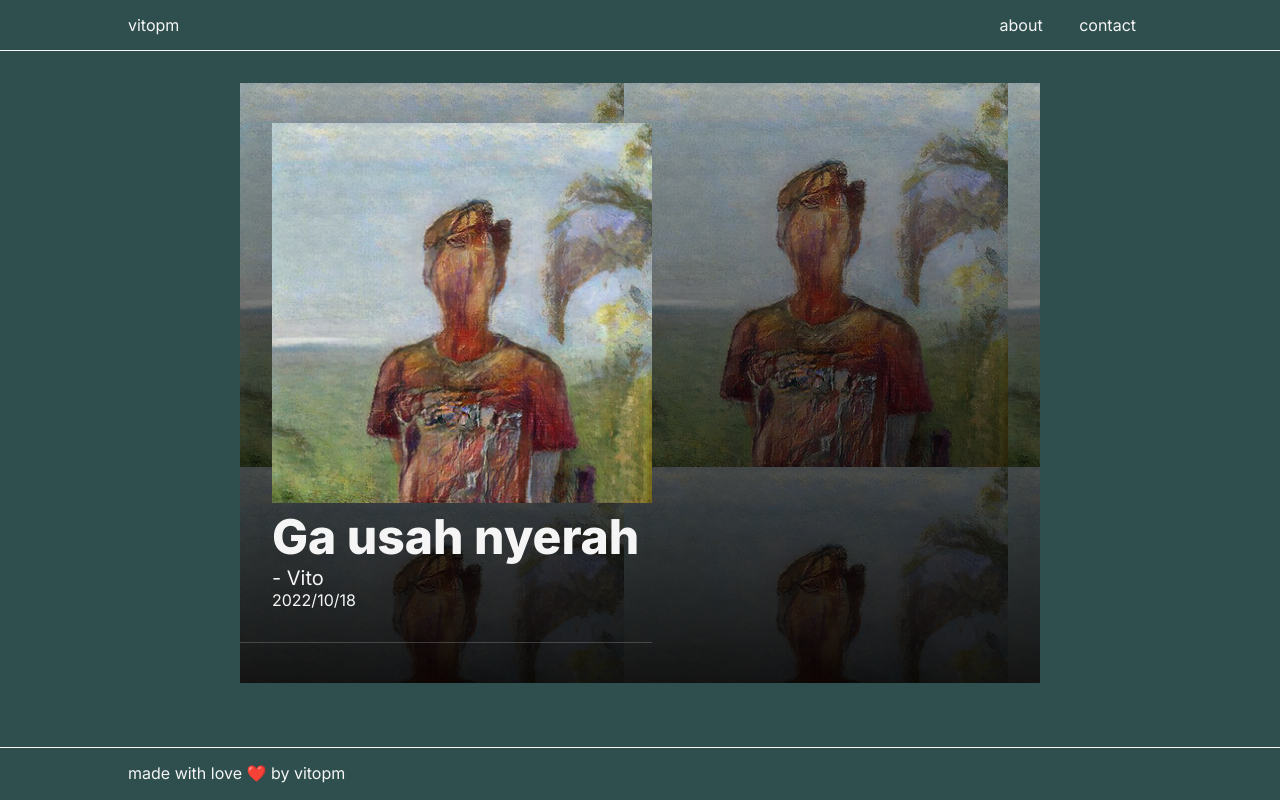
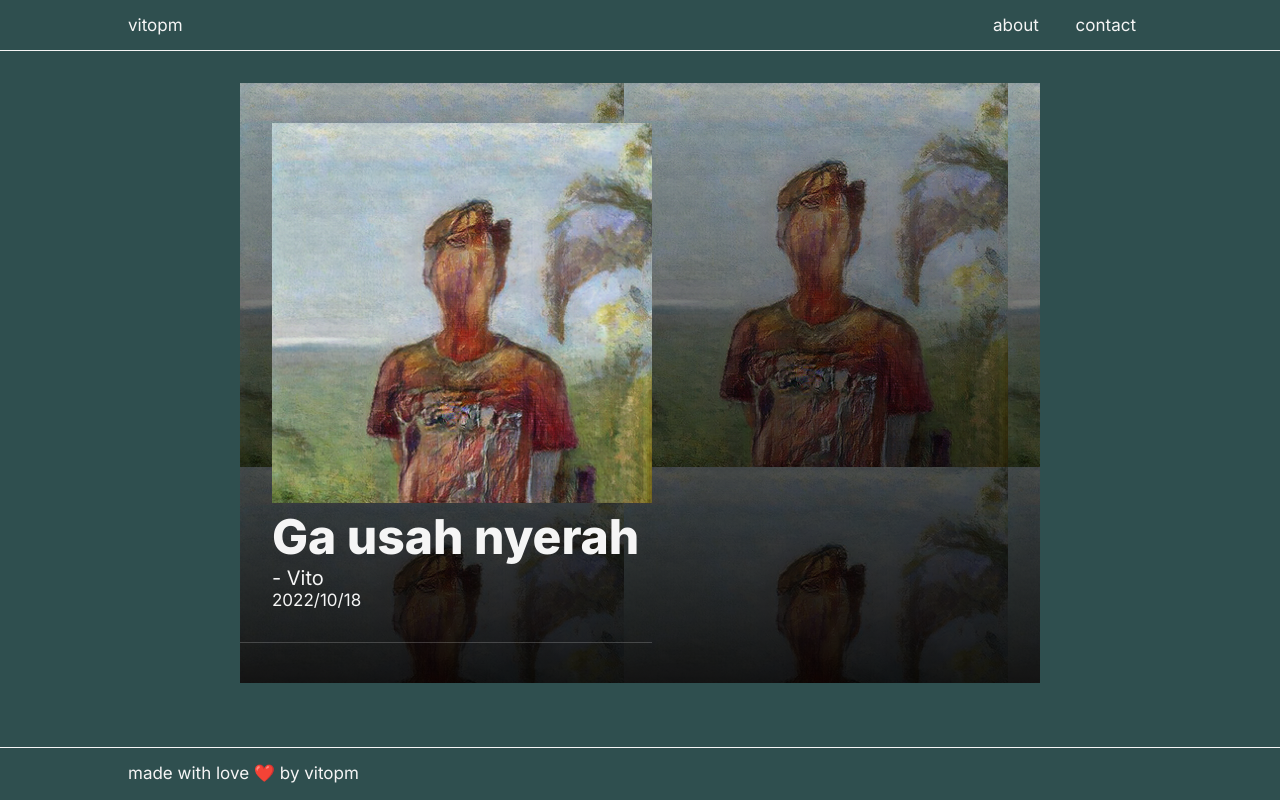
Before and after one commit to vitopm/vitopm.com, a PHP site: page /wise-words.php in a window 1280 px wide. Run offline with PHP 8.4, Linux system fonts and the light colour scheme.

Commit message:
Changed font size and fixed certain words

```diff
--- a/index.php
+++ b/index.php
@@ -26,7 +26,7 @@ i hope i could manage my homework well -->
     <main>
         <div class="intro">
             <h1 class="intro--name">Vito Minardi</h1>
-            <h3 class="intro--description">Computer science student based in Malang.</h3>
+            <h3 class="intro--description">Computer science student based in Jakarta.</h3>
         </div>
 
         <div class="content">
--- a/resources/css/style.css
+++ b/resources/css/style.css
@@ -10,7 +10,7 @@ body {
     background-color:darkslategray;
     color: whitesmoke;
     font-family: 'Inter', sans-serif;
-    font-size: 16px;
+    font-size: 17px;
     height: 100%;
 }
 
```
